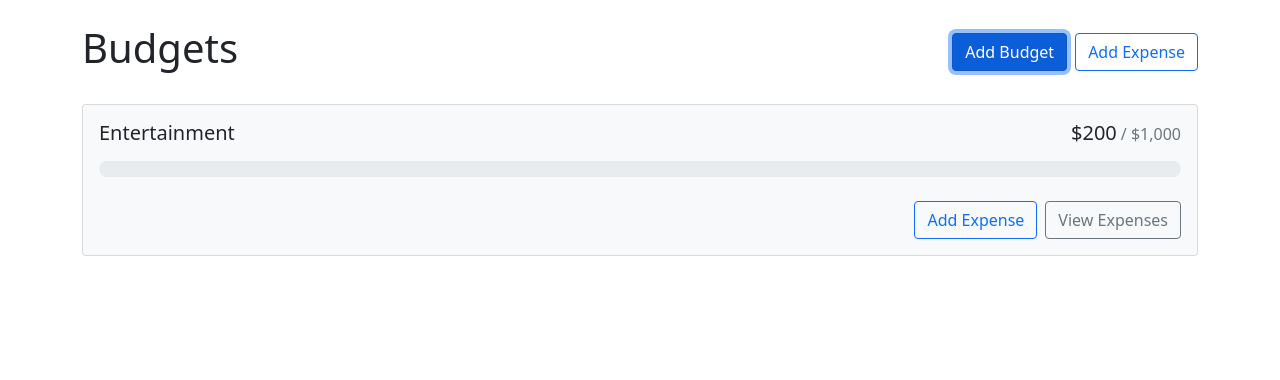
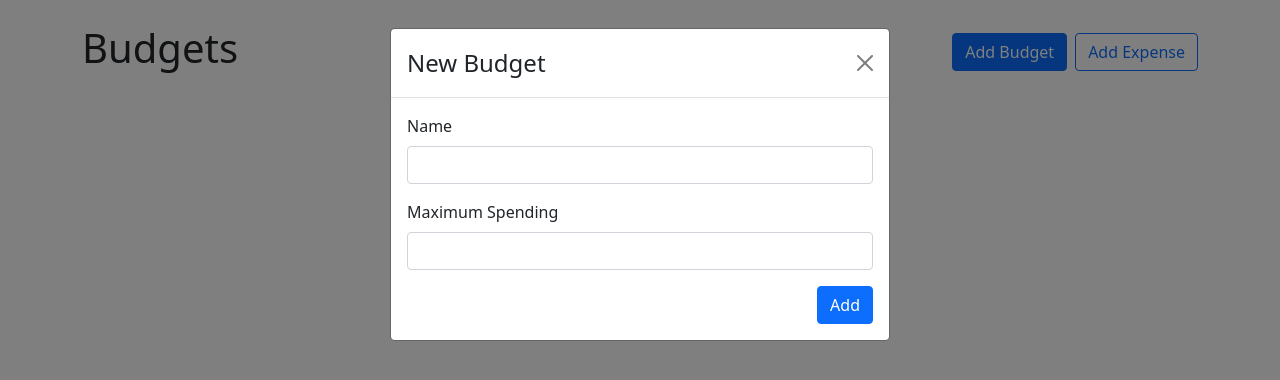
Before and after one commit to gilKag2/Budget-App, a React (Create React App) app: page / in a window 1280 px wide. Both pictures are taken after a click on the button "Add Budget". Shown: the top 380 px of the page. Built offline with nearby package versions, Linux system fonts and the light colour scheme.

Commit message:
added addBudgetModal

```diff
--- a/src/App.js
+++ b/src/App.js
@@ -1,13 +1,23 @@
 import Container from 'react-bootstrap/Container';
 import { Stack, Button } from 'react-bootstrap';
 import BudgetCard from './components/BudgetCard';
+import AddBudgetModal from './components/AddBudgetModal';
+import { useState } from 'react';
+import { useBudgets } from './contexts/BudgetContext';
 function App() {
+
+  const [ showAddBudgetModal, setShowAddBudgetModal ] = useState(false);
+  const [ showAddExpenseModal, setShowAddExpenseModal ] = useState(false);
+
+  const { budgets, expenses, getBudgetExpenses } = useBudgets();
+
   return (
+    <>
       <Container className='my-4'>
         <Stack direction='horizontal' gap="2" className="mb-4">
           <h1 className='me-auto'>Budgets</h1>
-        <Button variant='primary'>Add Budget</Button>
-        <Button variant='outline-primary'>Add Expense</Button>
+          <Button onClick={() => setShowAddBudgetModal(true)} variant='primary'>Add Budget</Button>
+          <Button onClick={() => setShowAddExpenseModal(true)} variant='outline-primary'>Add Expense</Button>
         </Stack>
         <div style={{
           display: "grid",
@@ -15,8 +25,15 @@ function App() {
           gap: "1rem",
           alignItems: "flex-start "
         }}></div>
-      <BudgetCard name="Entertainment" gray amount={200} max={1000}></BudgetCard>
+        {budgets.map(budget => {
+          const amount = getBudgetExpenses(budget.id).reduce((total, expense) => total + expense, 0);
+          return <BudgetCard name={budget.name} amount={amount} max={budget.max}></BudgetCard>;
+        }
+
+        )}
       </Container>
+      <AddBudgetModal show={showAddBudgetModal} handleClose={() => setShowAddBudgetModal(false)} />
+    </>
   );
 }
 
--- /dev/null
+++ b/src/components/AddBudgetModal.js
@@ -0,0 +1,46 @@
+import { useRef } from "react";
+import { Button, Modal } from "react-bootstrap";
+import { Form } from "react-bootstrap";
+import { useBudgets } from "../contexts/BudgetContext";
+
+export default function AddBudgetModal({ show, handleClose }) {
+
+    const nameRef = useRef();
+    const maxRef = useRef();
+
+    const { addBudget } = useBudgets();
+
+    const handleSubmit = (e) => {
+        e.preventDefault();
+        addBudget({
+            name: nameRef.current.value,
+            max: parseFloat(maxRef.current.value)
+        });
+        handleClose();
+    };
+
+    return (
+        <Modal show={show} onHide={handleClose}>
+            <Form onSubmit={handleSubmit}>
+                <Modal.Header closeButton>
+                    <Modal.Title>New Budget</Modal.Title>
+                </Modal.Header>
+                <Modal.Body>
+                    <Form.Group className="mb-3" controlId="name">
+                        <Form.Label>Name</Form.Label>
+                        <Form.Control ref={nameRef} type="text" required />
+                    </Form.Group>
+                    <Form.Group className="mb-3" controlId="max">
+                        <Form.Label>Maximum Spending</Form.Label>
+                        <Form.Control ref={maxRef} type="number" required min={0} step={0.01} />
+                    </Form.Group>
+                    <div className="d-flex justify-content-end">
+                        <Button variant="primary" type="submit">
+                            Add
+                        </Button>
+                    </div>
+                </Modal.Body>
+            </Form>
+        </Modal>
+    );
+}
```
Lines whose indentation alone changed are shown as unchanged.
